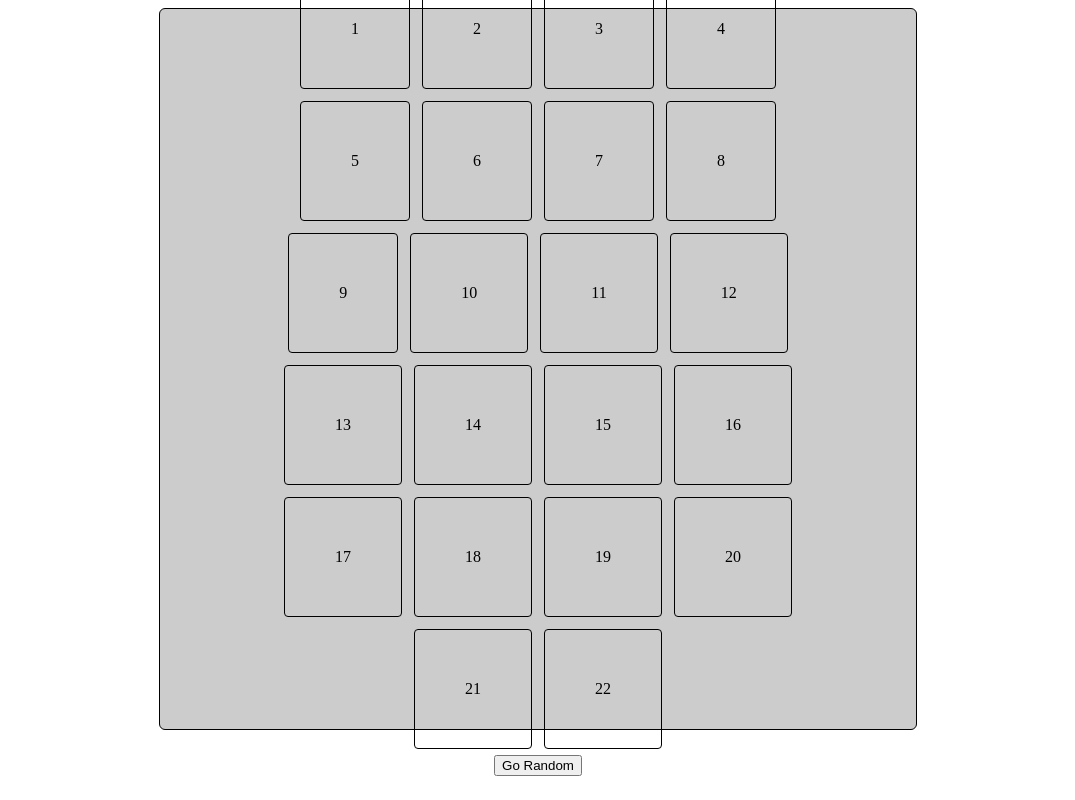
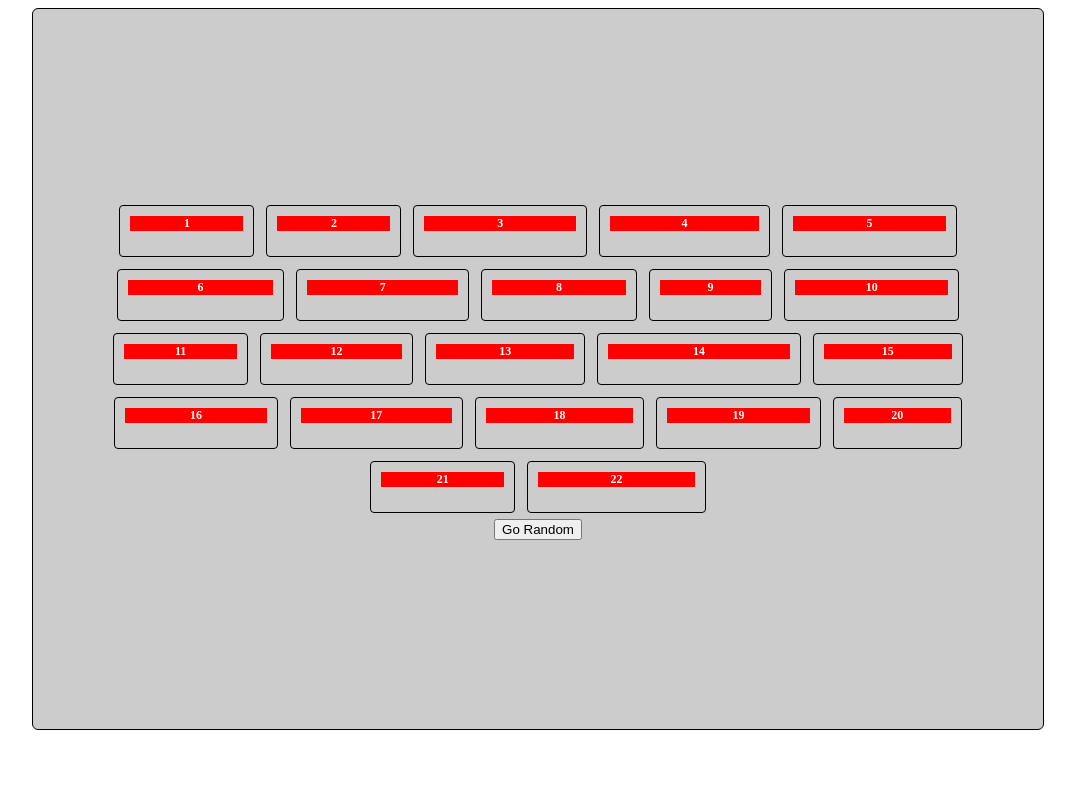
Before and after one commit to tunjay-h/random-student, a plain HTML site: page index.html in a window 1280 px wide. Shown: the whole page, without its empty margins (102-1177 px from the left). Drawn offline with Linux system fonts and the light colour scheme.

Commit message:
working with localstorage exp

```diff
--- a/index.html
+++ b/index.html
@@ -3,77 +3,31 @@
 
 <head>
     <title>Experiment</title>
-    <style>
-        .main {
-            display: flex;
-            height: 90vh;
-            flex-direction: column;
-            border: 1px solid black;
-            border-radius: 6px;
-            justify-content: center;
-            align-items: center;
-            margin: 0 20%;
-            background-color: #cccccc;
-        }
 
-        .box-container {
-            margin: 0 auto;
-            width: 80%;
-            display: flex;
-            flex-wrap: wrap;
-            justify-content: center;
-            align-items: center;
-        }
-
-        .box {
-            border: 1px solid black;
-            padding: 50px;
-            margin: 6px;
-            border-radius: 4px;
-        }
-
-        .box:hover, .box:active {
-            background-color: green;
-        }
-    </style>
+    <link href="style.css" rel="stylesheet">
 </head>
 
 <body>
     <div class="main">
-        <div class="box-container">
-            <div id='box1' class="box">1</div>
-            <div id='box2' class="box">2</div>
-            <div id='box3' class="box">3</div>
-            <div id='box4' class="box">4</div>
-            <div id='box5' class="box">5</div>
-            <div id='box6' class="box">6</div>
-            <div id='box7' class="box">7</div>
-            <div id='box8' class="box">8</div>
-            <div id='box9' class="box">9</div>
-            <div id='box10' class="box">10</div>
-            <div id='box11' class="box">11</div>
-            <div id='box12' class="box">12</div>
-            <div id='box13' class="box">13</div>
-            <div id='box14' class="box">14</div>
-            <div id='box15' class="box">15</div>
-            <div id='box16' class="box">16</div>
-            <div id='box17' class="box">17</div>
-            <div id='box18' class="box">18</div>
-            <div id='box19' class="box">19</div>
-            <div id='box20' class="box">20</div>
-            <div id='box21' class="box">21</div>
-            <div id='box22' class="box">22</div>
+        <div id='studentBoxes' class="box-container">
+
         </div>
 
         <button id='goRandom' onclick="main();">Go Random</button>
     </div>
 
     <script>
+        if (localStorage.getItem("joinStds") === null) {
+            localStorage.setItem("joinStds", JSON.stringify(Array(22).fill(false)));
+        }
+
+
+
         let currentBoxId = '', visited = 0;
 
         function generateRandomUserID() {
-            let id = Math.floor(Math.random() * 22) + 1
-            return id
+            let id = Math.floor(Math.random() * 22);
+            return id;
         }
 
         function main() {
@@ -94,10 +48,72 @@
 
         function goRandom() {
             let randomId = generateRandomUserID();
-            let boxId = 'box' + randomId;
 
-            document.getElementById(boxId).style.backgroundColor = 'red';
-            currentBoxId = boxId;
+            let joinStudentsArr = JSON.parse(localStorage.getItem('joinStds'));
+
+            if (joinStudentsArr.every(function (elem) { return elem === true })) {
+                joinStudentsArr = Array(22).fill(false);
+                localStorage.setItem("joinStds", JSON.stringify(joinStudentsArr));
+
+            } else if (joinStudentsArr[randomId] === true) {
+                goRandom();
+            } else {
+                joinStudentsArr[randomId] = true;
+                localStorage.setItem("joinStds", JSON.stringify(joinStudentsArr));
+
+                let boxId = 'box' + randomId;
+                document.getElementById(boxId).style.backgroundColor = 'green';
+                currentBoxId = boxId;
+            }
+
+        }
+
+        let students_arr = [{ "name": "1 Abbasov Cavid Faiq" },
+        { "name": "2 Abbasov İlqar Sabir" },
+        { "name": "3 Cabbarzadə Orxan Abdulla" },
+        { "name": "4 Cavadov Fərhad Əlihüseyn" },
+        { "name": "5 Əhmədov Elmir Nəcməddin" }, { "name": "6 Əhmədov Mahmud Ramiz" }, { "name": "7 Əhmədov Rəsul Nəcməddin" }, { "name": "8 Əkbərzadə Orxan Natiq" }, { "name": "9 Əliyev Araz Polad" }, { "name": "10 Hüseynov Zamin Əlizamin" }, { "name": "11 Qədirli İslam Elçin" }, { "name": "12 Quliyeva Aysu Seymur" }, { "name": "13 Qurbanov Kənan Famil" }, { "name": "14 Mansurov Mirməhəmməd Xəyal" }, { "name": "15 Mövlamov Fariz Ayaz" }, { "name": "16 Nağıyev Müşfiq Müslüm" }, { "name": "17 Nəcəfov Məhərrəm Ramiq" }, { "name": "18 Nuriyeva Banuçiçək Zaur" }, { "name": "19 Osmanlı Nəzrin Kamran" }, { "name": "20 Sadıqlı Əli Nüsrət" }, { "name": "21 Şəfiyev Murad Şahin" }, { "name": "22 Tağızadə Məhəmməd Fizuli" }]
+
+
+
+        for (let i = 0; i < students_arr.length; i++) {
+            let elem = students_arr[i].name;
+            //const stdbox = document.createElement('div');
+            // stdbox.id = 'box' + i;
+            // stdbox.classList.add('box');
+            // stdbox.innerHTML = elem;
+
+
+            const card_container = document.createElement('div');
+            card_container.id = 'box' + i;
+            card_container.classList.add("card");
+            card_container.addEventListener('click', function () {
+                card_container.classList.toggle('is-flipped');
+            });
+
+
+            const card_front = document.createElement('div');
+            card_front.classList.add("card__face", "card__face--front");
+            card_front.innerHTML = i + 1;
+
+            const card_back = document.createElement('div');
+            card_back.classList.add("card__face", "card__face--back");
+            card_back.innerHTML = elem;
+
+            card_container.append(card_front, card_back);
+
+            document.getElementById('studentBoxes').append(card_container);
+
+        }
+
+
+        let joinStudentsArr = JSON.parse(localStorage.getItem('joinStds'));
+
+        for (let index = 0; index < joinStudentsArr.length; index++) {
+            const element = joinStudentsArr[index];
+            if (element === true) {
+                document.getElementById('box' + index).style.backgroundColor = 'yellow';
+            }
         }
     </script>
 </body>
--- /dev/null
+++ b/style.css
@@ -0,0 +1,69 @@
+
+.main {
+    display: flex;
+    height: 90vh;
+    flex-direction: column;
+    border: 1px solid black;
+    border-radius: 6px;
+    justify-content: center;
+    align-items: center;
+    margin: 0 10%;
+    background-color: #cccccc;
+}
+
+.box-container {
+    margin: 0 auto;
+    width: 90%;
+    display: flex;
+    flex-wrap: wrap;
+    justify-content: center;
+    align-items: center;
+}
+
+.box {
+    border: 1px solid black;
+    /* padding: 50px; */
+    margin: 6px;
+    border-radius: 4px;
+}
+
+.box:hover {
+    background-color: green;
+}
+.card {
+    /* position: relative;
+    width: 100%;
+    height: 100%; */
+    border: 1px solid black;
+    padding: 10px;
+    margin: 6px;
+    border-radius: 4px;
+    transform-style: preserve-3d;
+    transform-origin: center right;
+    transition: transform 1s;
+  }
+
+  .card.is-flipped {
+    transform: translateX(-100%) rotateY(-180deg);
+  }
+
+  .card__face {
+    /* position: absolute; */
+    /* width: 100%;
+    height: 100%; */
+    /* line-height: 260px; */
+    color: white;
+    text-align: center;
+    font-weight: bold;
+    font-size: 12px;
+    backface-visibility: hidden;
+  }
+
+  .card__face--front {
+    background: red;
+  }
+
+  .card__face--back {
+    background: blue;
+    transform: rotateY(180deg);
+  }
```
